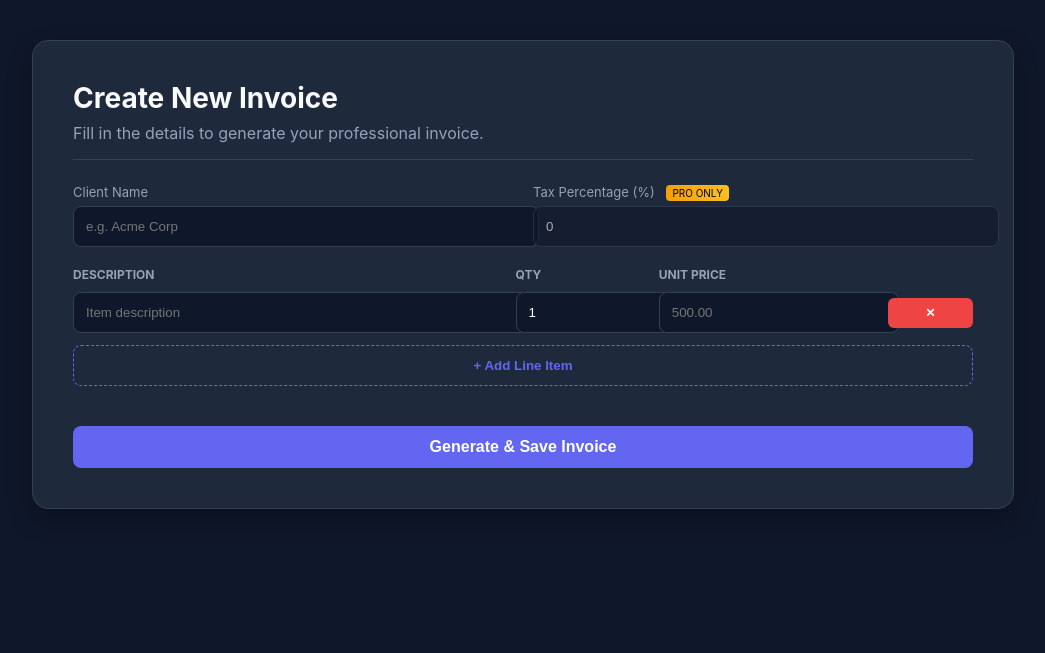
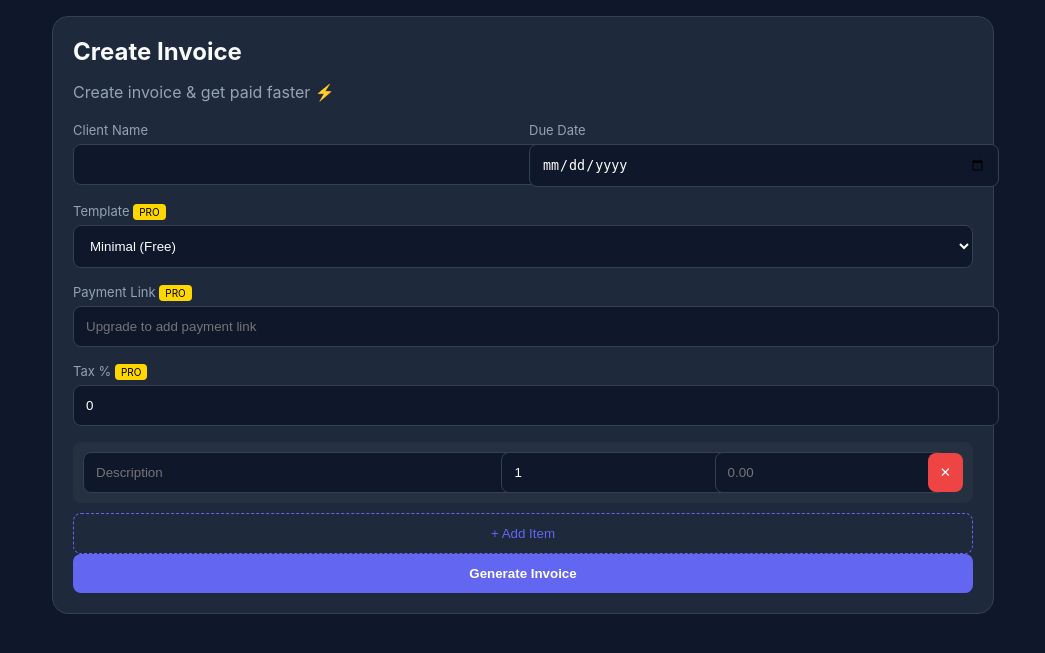
Before and after one commit to tigerflare25-coder/Invoice-saas, a Django app: page /create/ in a window 1280 px wide. Shown: the top 653 px of the page, without its empty margins (117-1162 px from the left). Run offline with Django 5.2, Linux system fonts and the light colour scheme; the visitor is signed in with stand-in values (Sample User, id 1); parts of the project's set-up code (start-up, migrations or seed data) failed here and were passed over.

Commit message:
Update create.html

```diff
--- a/templates/invoices/create.html
+++ b/templates/invoices/create.html
@@ -3,65 +3,50 @@
 <head>
 <meta charset="UTF-8">
 <meta name="viewport" content="width=device-width, initial-scale=1.0">
-    <meta name="viewport" content="width=device-width, initial-scale=1, maximum-scale=1, user-scalable=0">
 <title>Create Invoice | InvoiceFlow</title>
+
 <style>
 :root {
     --primary: #6366f1;
-        --primary-hover: #4f46e5;
     --bg: #0f172a;
     --card: #1e293b;
     --text: #f8fafc;
     --text-dim: #94a3b8;
     --border: #334155;
-        --accent: #10b981;
 }
 
 body {
-        font-family: 'Inter', -apple-system, sans-serif;
-        background-color: var(--bg);
+    font-family: 'Inter', sans-serif;
+    background: var(--bg);
     color: var(--text);
     margin: 0;
-        padding: 20px;
-        display: flex;
-        justify-content: center;
+    padding: 16px;
 }
 
 .container {
     max-width: 900px;
-        width: 100%;
+    margin: auto;
     background: var(--card);
     padding: 20px;
     border-radius: 16px;
-        box-shadow: 0 10px 25px rgba(0,0,0,0.3);
     border: 1px solid var(--border);
 }
 
-    @media (min-width: 768px) {
-        body { padding: 40px 20px; }
-        .container { padding: 40px; }
+/* HEADER */
+header {
+    margin-bottom: 20px;
 }
+h2 { margin: 0; }
+p { color: var(--text-dim); }
 
-    header {
-        margin-bottom: 24px;
-        border-bottom: 1px solid var(--border);
-        padding-bottom: 16px;
-    }
-
-    h2 { margin: 0; font-size: 24px; }
-    @media (min-width: 768px) {
-        h2 { font-size: 28px; }
-    }
-
-    p { color: var(--text-dim); margin: 8px 0 0; }
-
-    .form-group { margin-bottom: 20px; }
+/* FORM */
+.form-group { margin-bottom: 16px; }
 
 label {
+    font-size: 13px;
+    color: var(--text-dim);
     display: block;
     margin-bottom: 6px;
-        font-size: 13px;
-        color: var(--text-dim);
 }
 
 input, select {
@@ -73,176 +58,170 @@
     color: white;
 }
 
-    input:focus { outline: none; border-color: var(--primary); }
-
-    /* Responsive row */
+/* GRID */
 .row {
     display: grid;
-        grid-template-columns: 1fr;
-        gap: 16px;
+    gap: 12px;
+}
+@media(min-width:768px){
+    .row { grid-template-columns: 1fr 1fr; }
 }
 
-    @media (min-width: 768px) {
-        .row {
-            grid-template-columns: 1fr 1fr;
-            gap: 20px;
+/* ITEMS */
+.item-row {
+    display: flex;
+    flex-direction: column;
+    gap: 8px;
+    background: rgba(255,255,255,0.03);
+    padding: 10px;
+    border-radius: 8px;
+    margin-bottom: 10px;
+}
+
+@media(min-width:768px){
+    .item-row {
+        display: grid;
+        grid-template-columns: 2fr 1fr 1fr auto;
+        align-items: center;
     }
 }
 
-    /* Table header hidden on mobile */
-    .items-header {
-        display: none;
-    }
-
-    @media (min-width: 768px) {
-        .items-header {
-            display: grid;
-            grid-template-columns: 2fr 0.6fr 1fr 0.4fr;
-            gap: 15px;
-            margin-bottom: 10px;
-            color: var(--text-dim);
-            font-size: 12px;
-            text-transform: uppercase;
-            font-weight: bold;
-        }
-    }
-
-    /* Mobile item card */
-    .item-row {
-        display: flex;
-        flex-direction: column;
-        gap: 10px;
-        background: rgba(255,255,255,0.02);
-        padding: 12px;
-        border-radius: 10px;
-        margin-bottom: 12px;
-    }
-
-    @media (min-width: 768px) {
-        .item-row {
-            display: grid;
-            grid-template-columns: 2fr 0.6fr 1fr 0.4fr;
-            gap: 15px;
-            align-items: center;
-            background: transparent;
-            padding: 0;
-        }
-    }
-
+/* BUTTONS */
 .btn {
-        cursor: pointer;
     padding: 12px;
     border-radius: 8px;
-        font-weight: 600;
     border: none;
+    cursor: pointer;
 }
 
 .btn-primary {
     background: var(--primary);
     color: white;
     width: 100%;
-        font-size: 16px;
-        margin-top: 20px;
+    font-weight: bold;
 }
 
-    .btn-primary:hover { background: var(--primary-hover); }
-
 .btn-add {
+    border: 1px dashed var(--primary);
+    color: var(--primary);
     background: transparent;
-        color: var(--primary);
-        border: 1px dashed var(--primary);
-        margin-bottom: 20px;
     width: 100%;
 }
 
 .btn-remove {
     background: #ef4444;
     color: white;
-        padding: 8px;
-        font-size: 12px;
-        border-radius: 6px;
-        width: 100%;
 }
 
-    @media (min-width: 768px) {
-        .btn-remove {
-            width: auto;
-        }
-    }
-
-    .badge-pro {
-        background: linear-gradient(90deg, #f59e0b, #fbbf24);
-        color: #000;
+/* PRO BADGE */
+.badge {
+    font-size: 10px;
+    background: gold;
+    color: black;
     padding: 2px 6px;
     border-radius: 4px;
-        font-size: 10px;
-        margin-left: 8px;
 }
-
-    .readonly-field { opacity: 0.6; cursor: not-allowed; }
 </style>
 </head>
+
 <body>
 
 <div class="container">
 <header>
-        <h2>Create New Invoice</h2>
-        <p>Fill in the details to generate your professional invoice.</p>
+    <h2>Create Invoice</h2>
+    <p>Create invoice & get paid faster ⚡</p>
 </header>
 
-    <form method="POST" id="invoice-form">
+<form method="POST">
 {% csrf_token %}
 
+<!-- CLIENT -->
 <div class="row">
     <div class="form-group">
         <label>Client Name</label>
-                <input type="text" name="client_name" placeholder="e.g. Acme Corp" required>
+        <input type="text" name="client_name" required>
     </div>
+
     <div class="form-group">
-                <label>
-                    Tax Percentage (%)
-                    {% if not user.is_premium %}<span class="badge-pro">PRO ONLY</span>{% endif %}
-                </label>
-                <input type="number" name="tax_percentage"
-                       {% if not user.is_premium %}class="readonly-field" readonly value="0"
-                       {% else %}placeholder="18"{% endif %}>
+        <label>Due Date</label>
+        <input type="date" name="due_date">
     </div>
 </div>
 
-        <div class="items-header">
-            <span>Description</span>
-            <span>Qty</span>
-            <span>Unit Price</span>
-            <span></span>
+<!-- TEMPLATE -->
+<div class="form-group">
+    <label>
+        Template
+        {% if not user.is_premium %}<span class="badge">PRO</span>{% endif %}
+    </label>
+
+    <select name="template">
+        <option value="minimal">Minimal (Free)</option>
+
+        {% if user.is_premium %}
+            <option value="gst">GST Invoice</option>
+            <option value="premium">Premium</option>
+        {% else %}
+            <option disabled>GST Invoice (Pro)</option>
+            <option disabled>Premium (Pro)</option>
+        {% endif %}
+    </select>
 </div>
 
-        <div id="item-container">
+<!-- PAYMENT LINK -->
+<div class="form-group">
+    <label>
+        Payment Link
+        {% if not user.is_premium %}<span class="badge">PRO</span>{% endif %}
+    </label>
+
+    <input type="url" name="payment_link"
+        {% if not user.is_premium %}readonly placeholder="Upgrade to add payment link"{% endif %}>
+</div>
+
+<!-- TAX -->
+<div class="form-group">
+    <label>
+        Tax %
+        {% if not user.is_premium %}<span class="badge">PRO</span>{% endif %}
+    </label>
+
+    <input type="number" name="tax_percentage"
+        {% if not user.is_premium %}readonly value="0"{% endif %}>
+</div>
+
+<!-- ITEMS -->
+<div id="items">
     <div class="item-row">
-                <input type="text" name="desc[]" placeholder="Item description" required>
-                <input type="number" name="qty[]" value="1" min="1" required>
-                <input type="number" step="0.01" name="price[]" placeholder="500.00" required>
-                <button type="button" class="btn btn-remove" onclick="this.parentElement.remove()">✕</button>
+        <input name="desc[]" placeholder="Description" required>
+        <input name="qty[]" type="number" value="1">
+        <input name="price[]" type="number" step="0.01" placeholder="0.00">
+        <button type="button" class="btn btn-remove" onclick="removeItem(this)">✕</button>
     </div>
 </div>
 
-        <button type="button" class="btn btn-add" onclick="addItem()">+ Add Line Item</button>
+<button type="button" class="btn btn-add" onclick="addItem()">+ Add Item</button>
 
-        <button type="submit" class="btn btn-primary">Generate & Save Invoice</button>
+<button type="submit" class="btn btn-primary">Generate Invoice</button>
+
 </form>
 </div>
 
 <script>
 function addItem() {
-        const container = document.getElementById('item-container');
     const div = document.createElement('div');
     div.className = 'item-row';
     div.innerHTML = `
-            <input type="text" name="desc[]" placeholder="Item description" required>
-            <input type="number" name="qty[]" value="1" min="1" required>
-            <input type="number" step="0.01" name="price[]" placeholder="0.00" required>
-            <button type="button" class="btn btn-remove" onclick="this.parentElement.remove()">✕</button>
+        <input name="desc[]" placeholder="Description" required>
+        <input name="qty[]" type="number" value="1">
+        <input name="price[]" type="number" step="0.01">
+        <button type="button" class="btn btn-remove" onclick="removeItem(this)">✕</button>
     `;
-        container.appendChild(div);
+    document.getElementById('items').appendChild(div);
+}
+
+function removeItem(btn) {
+    btn.parentElement.remove();
 }
 </script>
 
```
Lines whose indentation alone changed are shown as unchanged.
